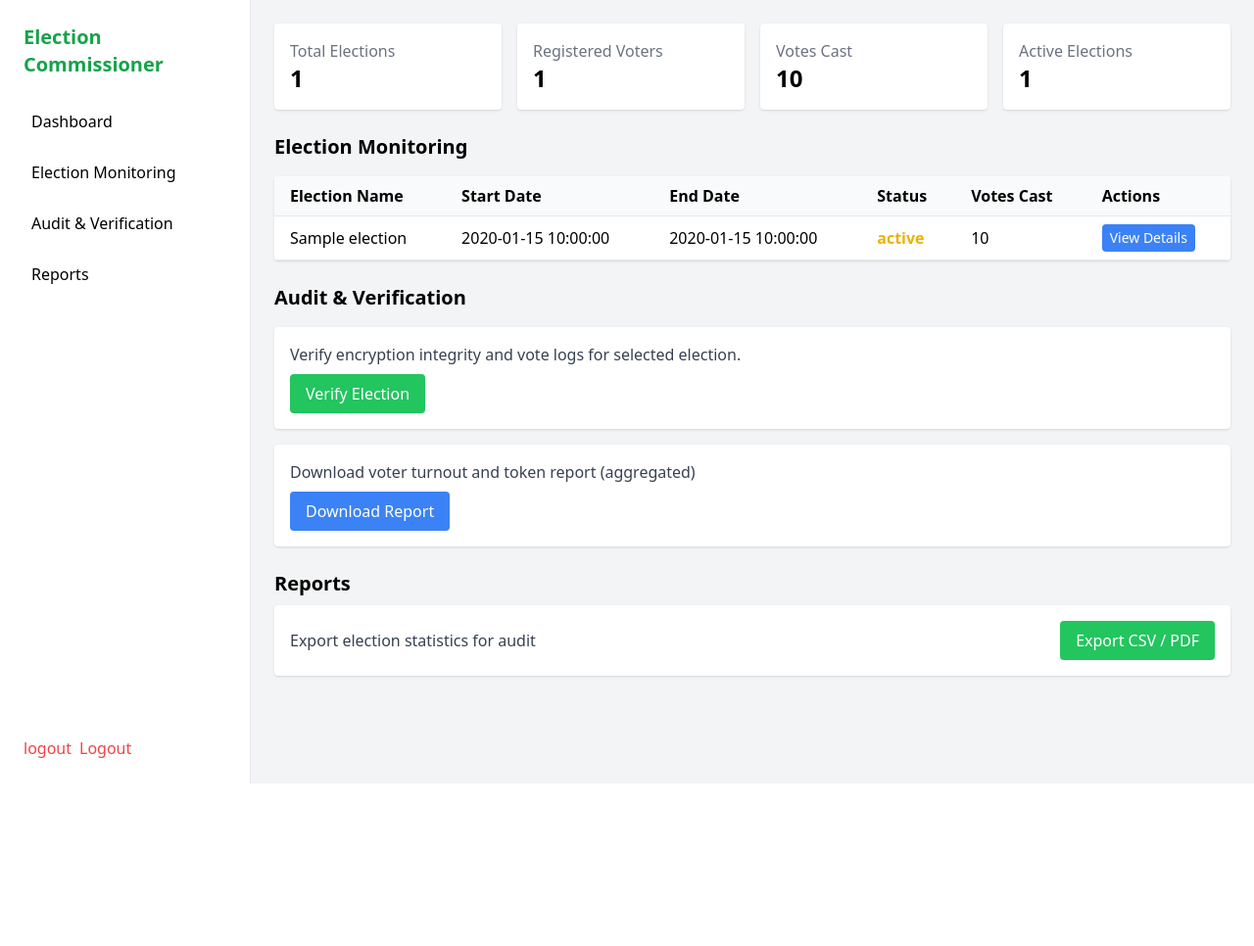
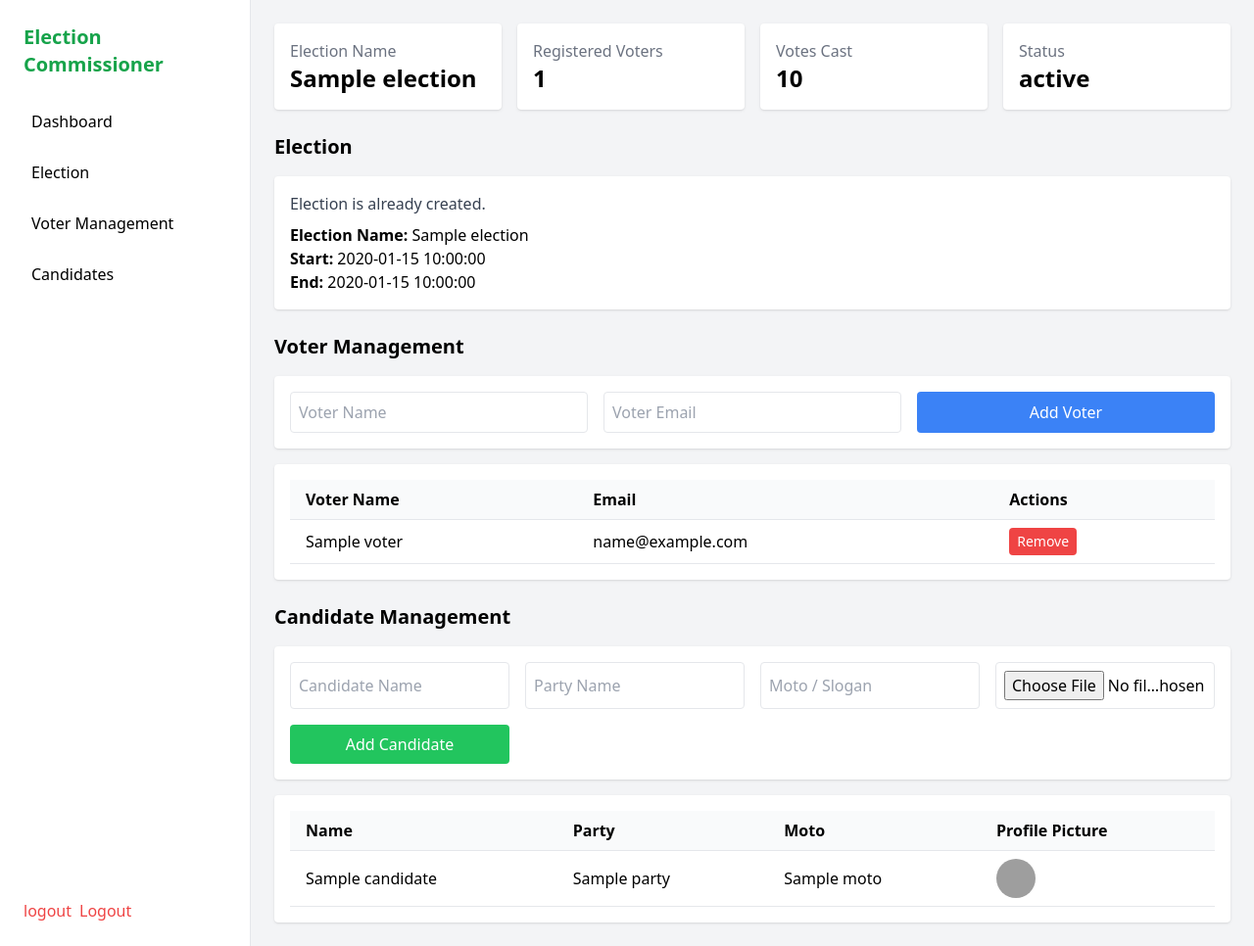
Before and after one commit to jaayysoni/E-Voting-2.0, a FastAPI app: template templates/EC-dashboard.html in a window 1280 px wide. Shown: the whole page at 98% size. Before the commit the page ends 800 px from the top, so only its background shows below. Run offline with FastAPI, Linux system fonts and the light colour scheme; the template is opened without the code that fills it: most values are stand-ins (such as "Sample title", 1, 10 or a date in 2020); some libraries are stand-ins or nearby versions; grey boxes are pictures that could not be loaded.

Commit message:
Add updated EC dashboard with election, voter, and candidate management

```diff
--- a/templates/EC-dashboard.html
+++ b/templates/EC-dashboard.html
@@ -12,13 +12,13 @@
 <div class="flex min-h-screen">
 
   <!-- Sidebar -->
-  <aside class="w-64 bg-white border-r min-h-screen p-6">
+  <aside class="w-64 bg-white border-r min-h-screen p-6 relative">
     <h1 class="text-xl font-bold text-green-600 mb-6">Election Commissioner</h1>
     <nav class="space-y-3">
       <a href="#" class="block p-2 rounded hover:bg-gray-100">Dashboard</a>
-      <a href="#" class="block p-2 rounded hover:bg-gray-100">Election Monitoring</a>
-      <a href="#" class="block p-2 rounded hover:bg-gray-100">Audit & Verification</a>
-      <a href="#" class="block p-2 rounded hover:bg-gray-100">Reports</a>
+      <a href="#election-section" class="block p-2 rounded hover:bg-gray-100">Election</a>
+      <a href="#voters-section" class="block p-2 rounded hover:bg-gray-100">Voter Management</a>
+      <a href="#candidates-section" class="block p-2 rounded hover:bg-gray-100">Candidates</a>
     </nav>
     <div class="absolute bottom-6">
       <a href="#" class="text-red-500 flex items-center"><span class="material-icons mr-2">logout</span>Logout</a>
@@ -26,13 +26,13 @@
   </aside>
 
   <!-- Main Content -->
-  <main class="flex-1 p-6">
+  <main class="flex-1 p-6 space-y-6">
 
     <!-- Dashboard Overview -->
-    <section class="grid grid-cols-1 md:grid-cols-4 gap-4 mb-6">
+    <section class="grid grid-cols-1 md:grid-cols-4 gap-4">
       <div class="bg-white p-4 rounded shadow">
-        <p class="text-gray-500">Total Elections</p>
-        <h3 class="text-2xl font-bold">{{ total_elections }}</h3>
+        <p class="text-gray-500">Election Name</p>
+        <h3 class="text-2xl font-bold">{{ election.name if election else 'Not Created' }}</h3>
       </div>
       <div class="bg-white p-4 rounded shadow">
         <p class="text-gray-500">Registered Voters</p>
@@ -43,45 +43,80 @@
         <h3 class="text-2xl font-bold">{{ votes_cast }}</h3>
       </div>
       <div class="bg-white p-4 rounded shadow">
-        <p class="text-gray-500">Active Elections</p>
-        <h3 class="text-2xl font-bold">{{ active_elections_count }}</h3>
+        <p class="text-gray-500">Status</p>
+        <h3 class="text-2xl font-bold">
+          {% if election %}
+            {{ election.status }}
+          {% else %}
+            Not Created
+          {% endif %}
+        </h3>
       </div>
     </section>
 
-    <!-- Election Monitoring -->
-    <section class="mb-6">
-      <h2 class="text-xl font-bold mb-4">Election Monitoring</h2>
+    <!-- Election Section -->
+    <section id="election-section">
+      <h2 class="text-xl font-bold mb-4">Election</h2>
+      {% if not election %}
+      <div class="bg-white p-4 rounded shadow">
+        <form method="POST" action="/create-election" class="space-y-4">
+          <div>
+            <label class="block text-gray-700">Election Name</label>
+            <input type="text" name="name" required class="w-full border p-2 rounded"/>
+          </div>
+          <div>
+            <label class="block text-gray-700">Start Date & Time</label>
+            <input type="datetime-local" name="start_date" required class="w-full border p-2 rounded"/>
+          </div>
+          <div>
+            <label class="block text-gray-700">End Date & Time</label>
+            <input type="datetime-local" name="end_date" required class="w-full border p-2 rounded"/>
+          </div>
+          <button type="submit" class="bg-green-500 text-white px-4 py-2 rounded hover:opacity-90">Create Election</button>
+        </form>
+      </div>
+      {% else %}
+      <div class="bg-white p-4 rounded shadow">
+        <p class="text-gray-700">Election is already created.</p>
+        <p class="mt-2"><strong>Election Name:</strong> {{ election.name }}</p>
+        <p><strong>Start:</strong> {{ election.start_date }}</p>
+        <p><strong>End:</strong> {{ election.end_date }}</p>
+        {% if election.status == 'Ended' %}
+          <p><strong>Winner:</strong> {{ election.winner }}</p>
+        {% endif %}
+      </div>
+      {% endif %}
+    </section>
 
-      <div class="bg-white rounded shadow overflow-x-auto">
+    <!-- Voter Management -->
+    <section id="voters-section">
+      <h2 class="text-xl font-bold mb-4">Voter Management</h2>
+      <div class="bg-white p-4 rounded shadow mb-4">
+        <form method="POST" action="/add-voter" class="grid grid-cols-1 md:grid-cols-3 gap-4">
+          <input type="text" name="name" placeholder="Voter Name" required class="border p-2 rounded"/>
+          <input type="email" name="email" placeholder="Voter Email" required class="border p-2 rounded"/>
+          <button type="submit" class="bg-blue-500 text-white px-4 py-2 rounded hover:opacity-90">Add Voter</button>
+        </form>
+      </div>
+
+      <div class="bg-white p-4 rounded shadow overflow-x-auto">
         <table class="w-full text-left border-collapse">
           <thead class="bg-gray-50">
             <tr>
-              <th class="px-4 py-2 border-b">Election Name</th>
-              <th class="px-4 py-2 border-b">Start Date</th>
-              <th class="px-4 py-2 border-b">End Date</th>
-              <th class="px-4 py-2 border-b">Status</th>
-              <th class="px-4 py-2 border-b">Votes Cast</th>
+              <th class="px-4 py-2 border-b">Voter Name</th>
+              <th class="px-4 py-2 border-b">Email</th>
               <th class="px-4 py-2 border-b">Actions</th>
             </tr>
           </thead>
           <tbody>
-            {% for election in elections %}
+            {% for voter in voters %}
             <tr>
-              <td class="px-4 py-2 border-b">{{ election.name }}</td>
-              <td class="px-4 py-2 border-b">{{ election.start_date }}</td>
-              <td class="px-4 py-2 border-b">{{ election.end_date }}</td>
+              <td class="px-4 py-2 border-b">{{ voter.name }}</td>
+              <td class="px-4 py-2 border-b">{{ voter.email }}</td>
               <td class="px-4 py-2 border-b">
-                {% if election.status == 'Active' %}
-                  <span class="text-green-600 font-semibold">Active</span>
-                {% elif election.status == 'Ended' %}
-                  <span class="text-gray-500 font-semibold">Ended</span>
-                {% else %}
-                  <span class="text-yellow-500 font-semibold">{{ election.status }}</span>
-                {% endif %}
-              </td>
-              <td class="px-4 py-2 border-b">{{ election.votes_cast }}</td>
-              <td class="px-4 py-2 border-b">
-                <button class="bg-blue-500 text-white px-2 py-1 rounded text-sm">View Details</button>
+                <form method="POST" action="/remove-voter/{{ voter.id }}">
+                  <button type="submit" class="bg-red-500 text-white px-2 py-1 rounded text-sm">Remove</button>
+                </form>
               </td>
             </tr>
             {% endfor %}
@@ -90,27 +125,46 @@
       </div>
     </section>
 
-    <!-- Audit & Verification -->
-    <section class="mb-6">
-      <h2 class="text-xl font-bold mb-4">Audit & Verification</h2>
-
+    <!-- Candidate Management -->
+    <section id="candidates-section">
+      <h2 class="text-xl font-bold mb-4">Candidate Management</h2>
       <div class="bg-white p-4 rounded shadow mb-4">
-        <p class="text-gray-700">Verify encryption integrity and vote logs for selected election.</p>
-        <button class="bg-green-500 text-white px-4 py-2 rounded mt-2 hover:opacity-90">Verify Election</button>
+        <form method="POST" action="/add-candidate" enctype="multipart/form-data" class="grid grid-cols-1 md:grid-cols-4 gap-4">
+          <input type="text" name="name" placeholder="Candidate Name" required class="border p-2 rounded"/>
+          <input type="text" name="party" placeholder="Party Name" required class="border p-2 rounded"/>
+          <input type="text" name="moto" placeholder="Moto / Slogan" class="border p-2 rounded"/>
+          <input type="file" name="profile_pic" class="border p-2 rounded"/>
+          <button type="submit" class="bg-green-500 text-white px-4 py-2 rounded hover:opacity-90 col-span-full md:col-span-1">Add Candidate</button>
+        </form>
       </div>
 
-      <div class="bg-white p-4 rounded shadow">
-        <p class="text-gray-700">Download voter turnout and token report (aggregated)</p>
-        <button class="bg-blue-500 text-white px-4 py-2 rounded mt-2 hover:opacity-90">Download Report</button>
-      </div>
-    </section>
-
-    <!-- Reports Section -->
-    <section>
-      <h2 class="text-xl font-bold mb-2">Reports</h2>
-      <div class="bg-white p-4 rounded shadow flex justify-between items-center">
-        <p class="text-gray-700">Export election statistics for audit</p>
-        <button class="bg-green-500 text-white px-4 py-2 rounded hover:opacity-90">Export CSV / PDF</button>
+      <div class="bg-white p-4 rounded shadow overflow-x-auto">
+        <table class="w-full text-left border-collapse">
+          <thead class="bg-gray-50">
+            <tr>
+              <th class="px-4 py-2 border-b">Name</th>
+              <th class="px-4 py-2 border-b">Party</th>
+              <th class="px-4 py-2 border-b">Moto</th>
+              <th class="px-4 py-2 border-b">Profile Picture</th>
+            </tr>
+          </thead>
+          <tbody>
+            {% for candidate in candidates %}
+            <tr>
+              <td class="px-4 py-2 border-b">{{ candidate.name }}</td>
+              <td class="px-4 py-2 border-b">{{ candidate.party }}</td>
+              <td class="px-4 py-2 border-b">{{ candidate.moto }}</td>
+              <td class="px-4 py-2 border-b">
+                {% if candidate.profile_pic %}
+                  <img src="{{ candidate.profile_pic }}" alt="Profile" class="h-10 w-10 rounded-full"/>
+                {% else %}
+                  N/A
+                {% endif %}
+              </td>
+            </tr>
+            {% endfor %}
+          </tbody>
+        </table>
       </div>
     </section>
 
```
